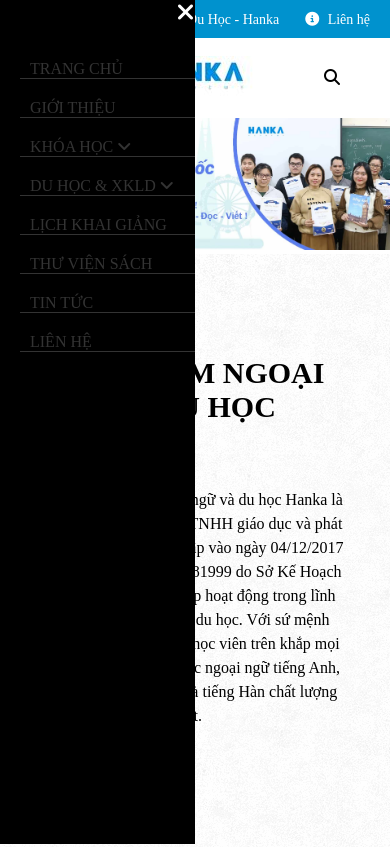
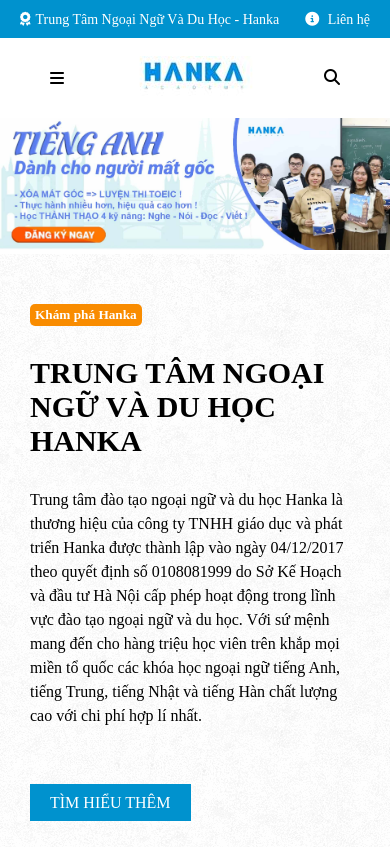
Before and after one commit to datdepzai2802/lesson1, a plain HTML site: page index.html in a window 390 px wide. Shown: the top 847 px of the page. Drawn offline with Linux system fonts and the light colour scheme; a web font is replaced by a local one.

Commit message:
upload css

```diff
--- a/style.css
+++ b/style.css
@@ -720,13 +720,14 @@ nav .fa-bars {
     }
 
     nav {
+        display: none;
         order: 1;
         position: absolute;
         top: 0;
         left: 0;
         background-color: #000;
         padding: 40px 0 0 20px;
-        width: 50%;
+        width: 0%;
         height: 100vh;
     }
 
```
